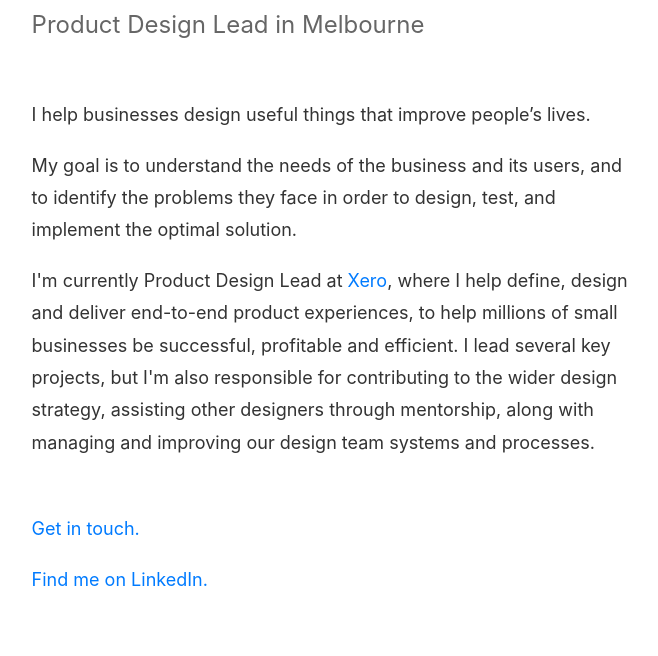
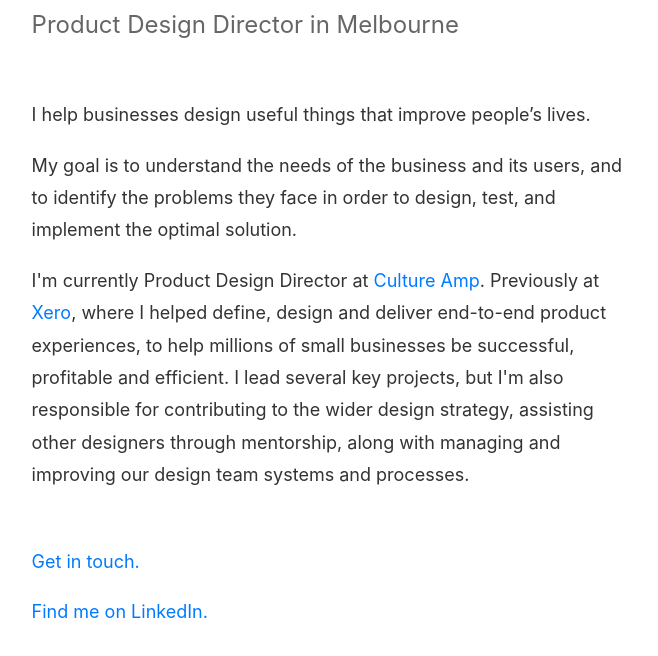
Before and after one commit to sylvainlafitte/Portfolio, a plain HTML site: page index.html in a window 1280 px wide. Shown: the part 212-868 px from the top of the page, without its empty margins (122-780 px from the left). Drawn offline with Linux system fonts and the light colour scheme.

Commit message:
CA update

```diff
--- a/index.html
+++ b/index.html
@@ -4,7 +4,7 @@
 	<meta name="viewport" content="width=device-width">
 
 	<meta name="description" content="Sylvain Lafitte is a product designer living in Melbourne, Australia.">
-	<meta name="author" content="Sylvain Lafitte, Web Designer, sylvainlafitte.com">
+	<meta name="author" content="Sylvain Lafitte, Product Designer, sylvainlafitte.com">
 
 	<title>Sylvain Lafitte / Product designer</title>
 
@@ -22,7 +22,7 @@
 <body>
 	<div class="hero">
 		<h1 class="animated fadeInDown delay1">Sylvain Lafitte</h1>
-		<h2 class="animated fadeInDown delay2">Product Design Lead in Melbourne</h2>
+		<h2 class="animated fadeInDown delay2">Product Design Director in Melbourne</h2>
 	</div>
 
 	<div class="main animated fadeInDownSmall delay3">
@@ -30,7 +30,7 @@
 
 		<p>My goal is to understand the needs of the business and its users, and to identify the problems they face in order to design, test, and implement the optimal solution.</p>
 
-		<p>I'm currently Product Design Lead at <a href="http://xero.com">Xero</a>, where I help define, design and deliver end-to-end product experiences, to help millions of small businesses be successful, profitable and efficient.	I lead several key projects, but I'm also responsible for contributing to the wider design strategy, assisting other designers through mentorship, along with managing and improving our design team systems and processes.</p>
+		<p>I'm currently Product Design Director at <a href="https://www.cultureamp.com/">Culture Amp</a>. Previously at <a href="http://xero.com">Xero</a>, where I helped define, design and deliver end-to-end product experiences, to help millions of small businesses be successful, profitable and efficient. I lead several key projects, but I'm also responsible for contributing to the wider design strategy, assisting other designers through mentorship, along with managing and improving our design team systems and processes.</p>
 	</div>
 
 	<div class="footer animated fadeInDown delay4">
```
